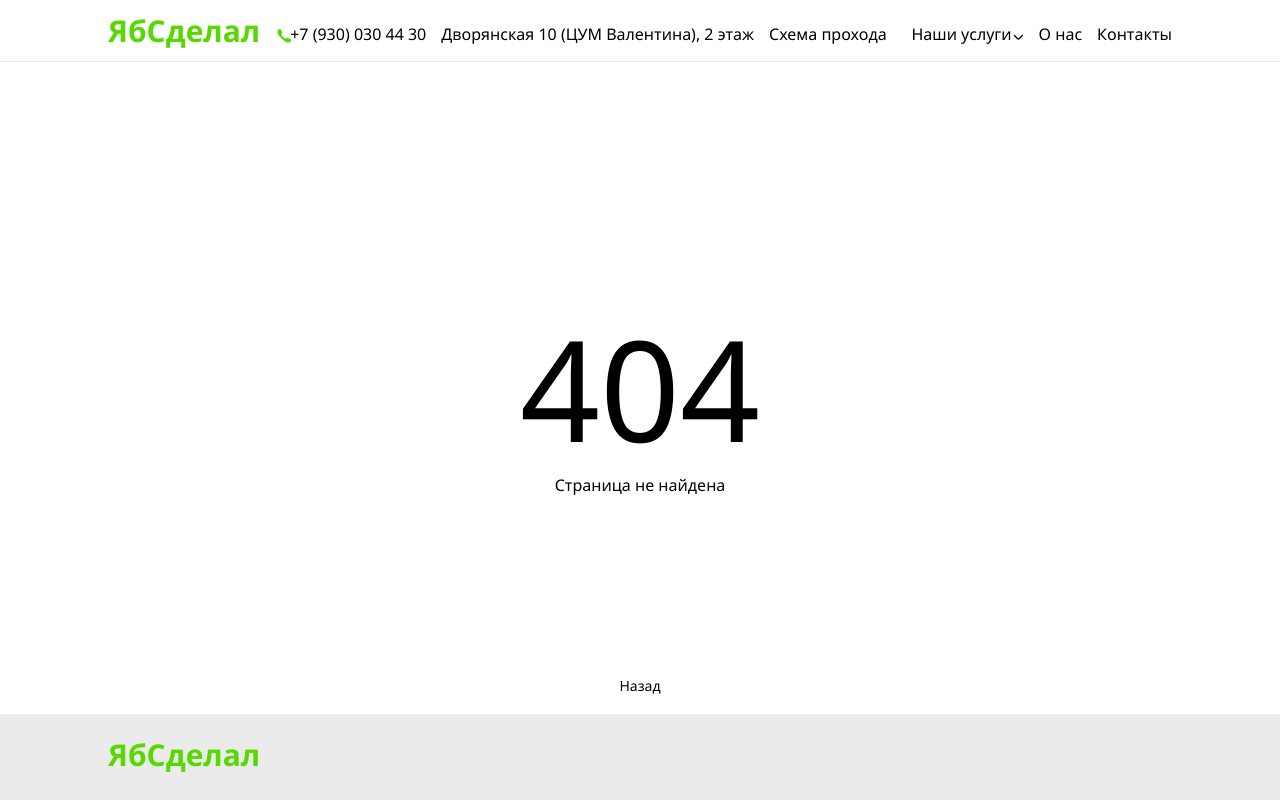
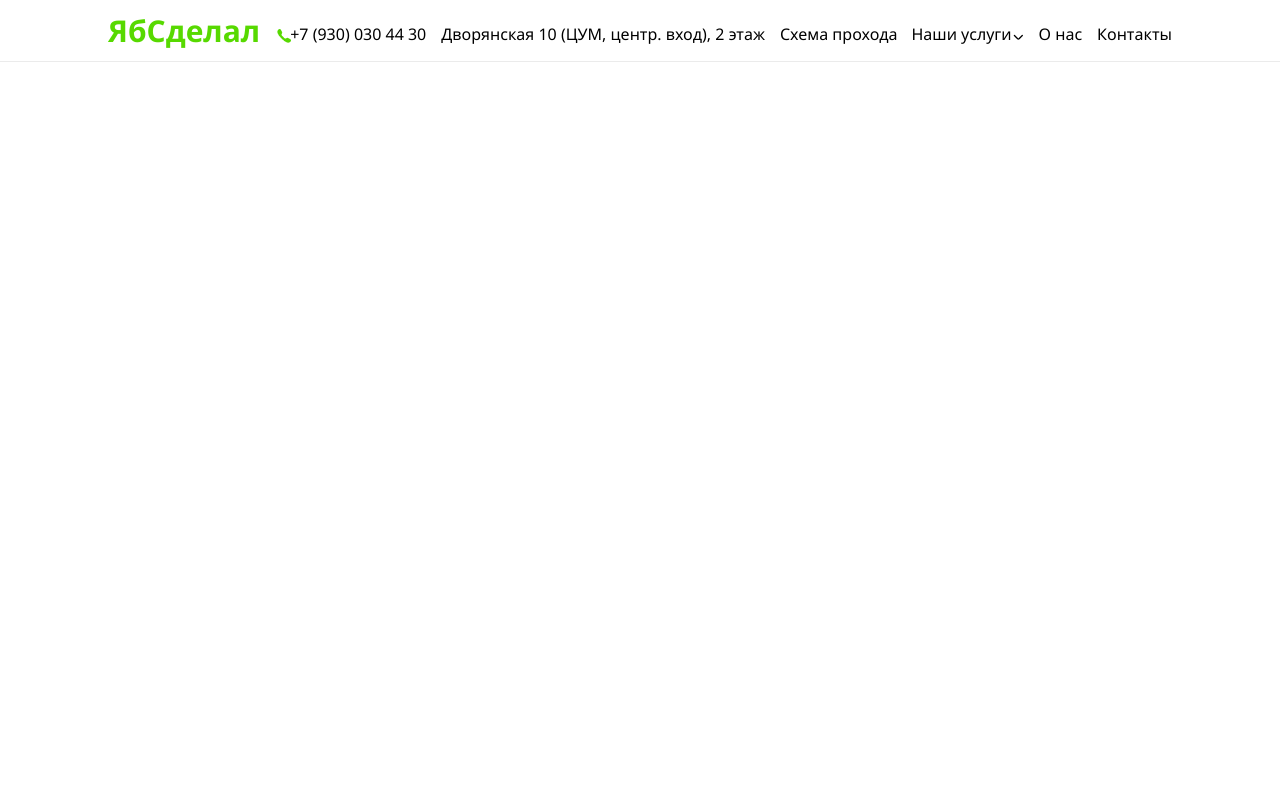
Before and after one commit to arturir/yabsdelal-frontend, a React (Create React App) app: page /privacy in a window 1280 px wide. Shown: the top 800 px of the page. Built offline with nearby package versions, Linux system fonts and the light colour scheme.

Commit message:
bugfix: errors fixed

```diff
--- a/src/App.js
+++ b/src/App.js
@@ -17,6 +17,8 @@ import Tecno from './pages/Tecno/Tecno';
 import Infinix from './pages/Infinix/Infinix';
 import Other from './pages/Other/Other';
 import FloatingContact from './components/FloatingContact/FloatingContact';
+import PrivacyPolicy from './pages/PrivacyPolicy/PrivacyPolicy';
+import ScrollTop from './components/ScrollTop/ScrollTop';
 import { useState } from 'react';
 
 export default function App() {
@@ -25,6 +27,7 @@ export default function App() {
 
   return (
     <div className="page">
+      <ScrollTop />
       <Navigation openBurgerMenu={() => setBuregerMenuIsOpen(true)}/>
       {buregerMenuIsOpen && <Burgermenu closeBurgerMenu={()=>setBuregerMenuIsOpen(false)}/>}
       <FloatingContact />
@@ -42,6 +45,7 @@ export default function App() {
         <Route path="/repair-tecno" element={<Tecno />} />
         <Route path="/repair-infinix" element={<Infinix />} />
         <Route path="/repair-other" element={<Other />} />
+        <Route path="/privacy" element={<PrivacyPolicy />} />
         <Route path="*" element={<PageNotFound />} />
       </Routes>
       <Footer />
--- a/src/components/ContactForm/ContactForm.jsx
+++ b/src/components/ContactForm/ContactForm.jsx
@@ -96,7 +96,7 @@ export default function ContactForm({type="", header=""}) {
             <label className="form__checkbox-wrapper">
               <input type="checkbox" name="privacy" className="form__checkbox" onChange={formik.handleChange} />
               <span className="form__checkbox-custom"></span>
-              <p className="p">Я согласен с  <Link to="/privacy" className="contact__href">политикой конфиденциальности</Link> и даю свое согласие на <Link to="/privacy" className="contact__href"> обработку персональных данных.</Link></p>
+              <p className="p">Я согласен с  <Link to="/privacy" className="contact__href" target="_blank">политикой конфиденциальности</Link> и даю свое согласие на <Link to="/privacy" className="contact__href" target="_blank"> обработку персональных данных.</Link></p>
             </label>
             {formik.touched.privacy && formik.errors.privacy && (
             <p className="form__error-text form__error-text--privacy">{formik.errors.privacy}</p>
--- /dev/null
+++ b/src/components/ScrollTop/ScrollTop.jsx
@@ -0,0 +1,12 @@
+import { useEffect } from "react";
+import { useLocation } from "react-router-dom";
+
+export default function ScrollTop() {
+  const { pathname } = useLocation();
+
+  useEffect(() => {
+    window.scrollTo(0, 0);
+  }, [pathname]);
+
+  return null;
+}
--- a/src/components/navigation/navigation.css
+++ b/src/components/navigation/navigation.css
@@ -9,7 +9,7 @@
 }
 .menu__area {
     display: block;
-    height: 28px;
+    height: 80px;
     margin: 10px 0 15px;
 }
 .menu__wrapper {
@@ -56,12 +56,19 @@
 .menu__links-wrapper {
     display: none;
 }
+.menu__mobile-address {
+    font-size: 12px;
+}
+.menu__mobile-scheme {
+    font-size: 12px;
+    text-decoration: underline !important;
+}
 @media (min-width: 768px) {
     .menu__wrapper {
         width: 708px;
     }
     .menu__area {
-        height: 28px;
+        height: 80px;
     }
 }
 @media (min-width: 1060px ) {
@@ -72,6 +79,9 @@
         width: 1000px;
     }
     .menu__burger {
+        display: none;
+    }
+    .menu__mobile-contats {
         display: none;
     }
     .menu__links-wrapper {
--- a/src/components/navigation/navigation.jsx
+++ b/src/components/navigation/navigation.jsx
@@ -13,10 +13,14 @@ export default function Navigation ({openBurgerMenu}) {
             <nav className={"menu"}>
                 <div className="menu__wrapper">
                     <div className="menu__address-wrapper">
-                    <Link to="/" className={"logo"} >ЯбСделал</Link>
-                    <Link to="tel:+79300304430" className={"menu__number"} >+7 (930) 030 44 30</Link>
-                    <p className="menu__address">Дворянская 10 (ЦУМ Валентина), 2 этаж</p>
-                    <NavLink to="/kontakty" className={"menu__scheme"} >Схема прохода</NavLink>
+                        <Link to="/" className={"logo"} >ЯбСделал</Link>
+                        <div className="menu__mobile-contats">
+                            <p className="menu__mobile-address">Дворянская 10 (ЦУМ, центр. вход), 2 этаж</p>
+                            <NavLink to="/kontakty" className={"menu__mobile-scheme"}>Схема прохода и контакты</NavLink>
+                        </div>
+                        <Link to="tel:+79300304430" className={"menu__number"} >+7 (930) 030 44 30</Link>
+                        <p className="menu__address">Дворянская 10 (ЦУМ, центр. вход), 2 этаж</p>
+                        <NavLink to="/kontakty" className={"menu__scheme"} >Схема прохода</NavLink>
                     </div>
                     <div className="menu__links-wrapper">
                         <div className="menu__our-services-wrapper">
--- /dev/null
+++ b/src/pages/PrivacyPolicy/PrivacyPolicy.jsx
@@ -0,0 +1,15 @@
+import privacy from '../../assets/privacy.pdf';
+
+const PrivacyPolicy = () => {
+  return (
+    <iframe
+      src={privacy}
+      title="Политика конфиденциальности"
+      width="100%"
+      height="100%"
+      style={{ minHeight: '100vh', border: 'none' }}
+    />
+  );
+};
+
+export default PrivacyPolicy;
```
Also changed, not shown: 2 other files (tests, documents, lock files or other folders).
